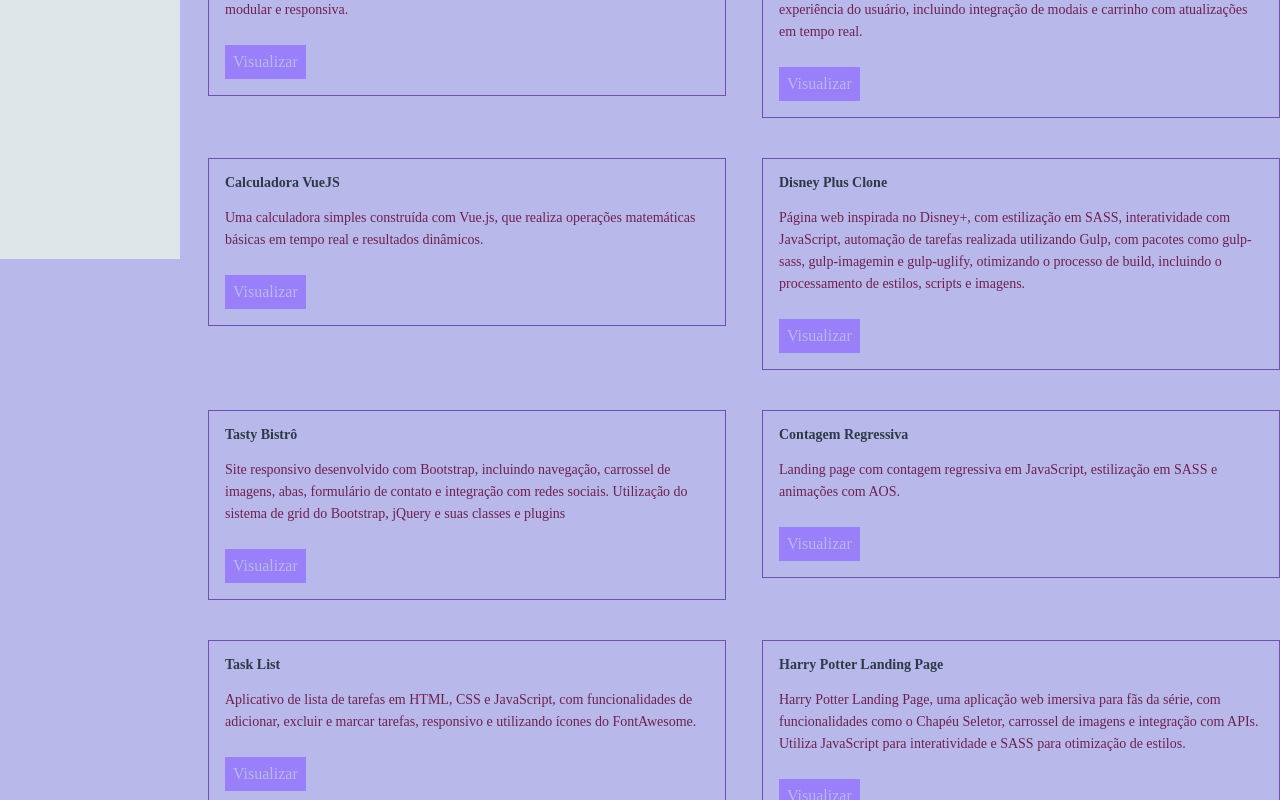
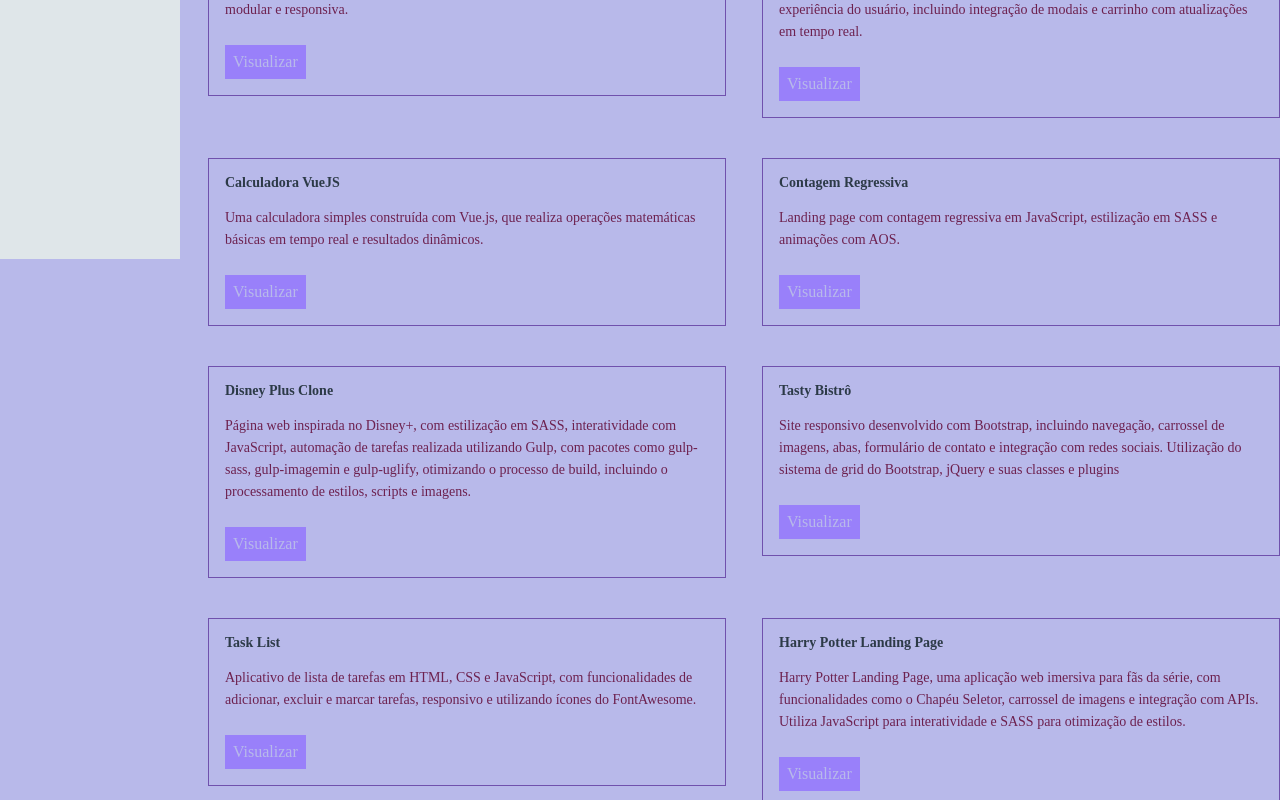
Before and after one commit to JoiceDev/portfolio, a React (Create React App) app: page / in a window 1280 px wide. Shown: the part 621-1421 px from the top of the page. Built offline with nearby package versions, Linux system fonts and the light colour scheme; a web font is replaced by a local one.

Commit message:
organizing order of projects

```diff
--- a/src/containers/Projetos/index.tsx
+++ b/src/containers/Projetos/index.tsx
@@ -27,6 +27,12 @@ const projetos = [
     link: 'https://calculadora-vue-by-joicedev.vercel.app/'
   },
   {
+    titulo: 'Contagem Regressiva',
+    descricao:
+      'Landing page com contagem regressiva em JavaScript, estilização em SASS e animações com AOS.',
+    link: 'https://countdown-birthday-joicedev.vercel.app/'
+  },
+  {
     titulo: 'Disney Plus Clone',
     descricao:
       'Página web inspirada no Disney+, com estilização em SASS, interatividade com JavaScript, automação de tarefas realizada utilizando Gulp, com pacotes como gulp-sass, gulp-imagemin e gulp-uglify, otimizando o processo de build, incluindo o processamento de estilos, scripts e imagens.',
@@ -37,12 +43,6 @@ const projetos = [
     descricao:
       'Site responsivo desenvolvido com Bootstrap, incluindo navegação, carrossel de imagens, abas, formulário de contato e integração com redes sociais. Utilização do sistema de grid do Bootstrap, jQuery e suas classes e plugins',
     link: 'https://tasty-bistro-bs.vercel.app/'
-  },
-  {
-    titulo: 'Contagem Regressiva',
-    descricao:
-      'Landing page com contagem regressiva em JavaScript, estilização em SASS e animações com AOS.',
-    link: 'https://countdown-birthday-joicedev.vercel.app/'
   },
   {
     titulo: 'Task List',
```
